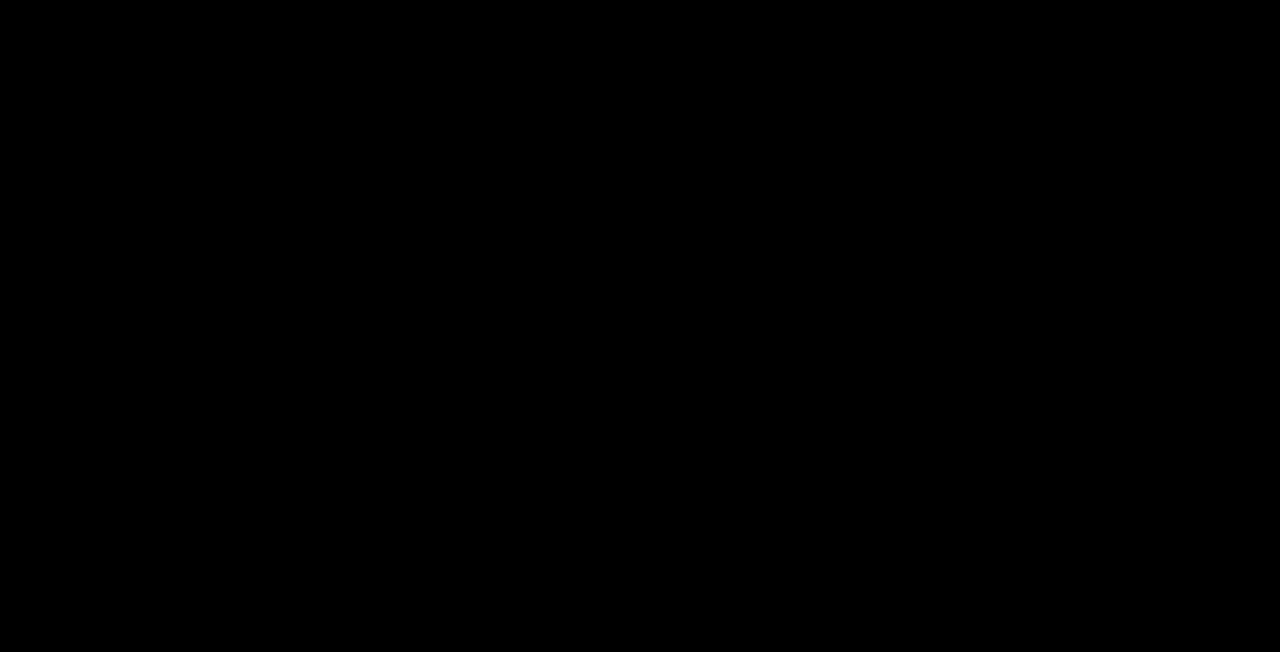
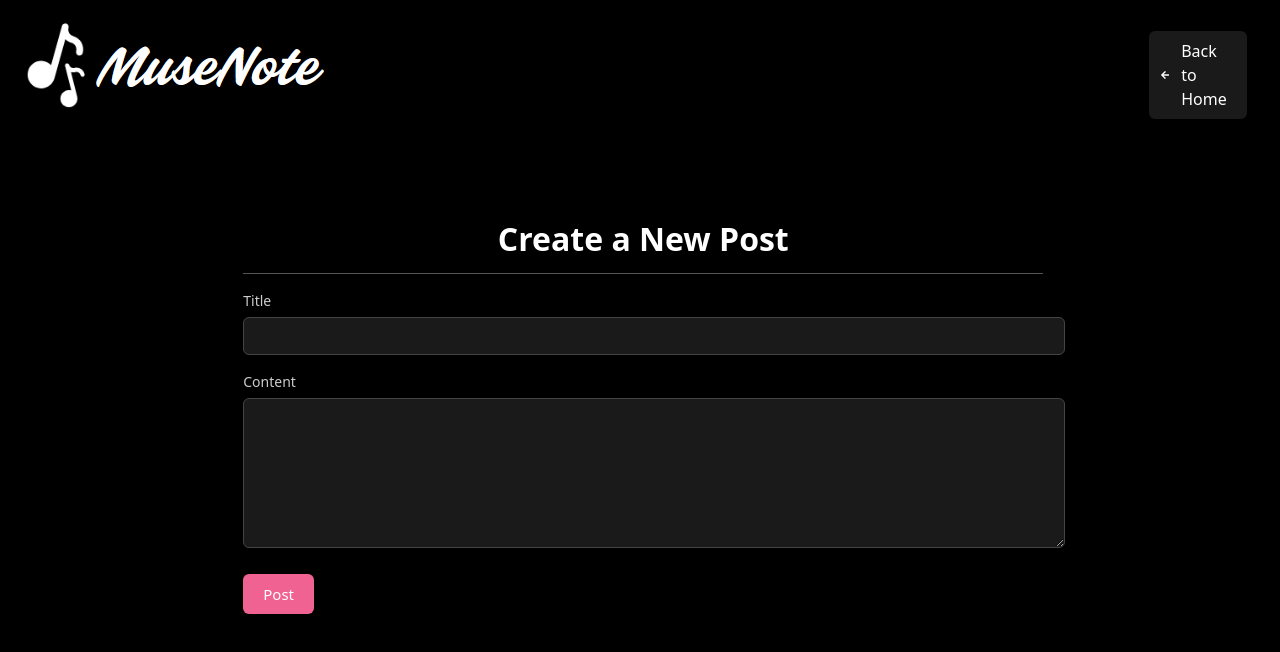
Before and after one commit to vaishke/MuseNote-Frontend, a React (Vite) app in the folder musenote/: page /create in a window 1280 px wide. Before the commit this address had no page. Shown: the top 652 px of the page. Built offline with nearby package versions, Linux system fonts and the light colour scheme.

Commit message:
feat: Post View and Post Create pages with sample data

```diff
--- a/musenote/package.json
+++ b/musenote/package.json
@@ -10,6 +10,9 @@
     "preview": "vite preview"
   },
   "dependencies": {
+    "@fortawesome/fontawesome-svg-core": "^6.7.2",
+    "@fortawesome/free-solid-svg-icons": "^6.7.2",
+    "@fortawesome/react-fontawesome": "^0.2.2",
     "react": "^19.1.0",
     "react-dom": "^19.1.0",
     "react-icon": "^1.0.0",
--- a/musenote/src/App.jsx
+++ b/musenote/src/App.jsx
@@ -5,6 +5,9 @@ import LoginPage from './components/LoginPage';
 import RegisterPage from './components/RegisterPage';
 import HomePage from './components/HomePage';
 import ProfilePage  from './components/ProfilePage';
+import PostView from './components/PostView';
+import PostCreate from './components/PostCreate';
+
 import './App.css';
 
 function App() {
@@ -16,6 +19,8 @@ function App() {
         <Route path="/register" element={<RegisterPage />} />
         <Route path="/home" element={<HomePage />} />
         <Route path="/profile" element={<ProfilePage />} />
+        <Route path="/post" element={<PostView />} />
+        <Route path="/create" element={<PostCreate />} />
       </Routes>
     </Router>
   );
--- a/musenote/src/components/DashboardContent.jsx
+++ b/musenote/src/components/DashboardContent.jsx
@@ -1,6 +1,7 @@
 import React from 'react';
 import { FaPlus } from 'react-icons/fa';
 import PostPreview from './PostPreview';
+import { Link } from 'react-router-dom';
 import './DashboardContent.css';
 
 const DashboardContent = () => {
@@ -12,9 +13,11 @@ const DashboardContent = () => {
           placeholder="Search lyrics..."
           className="search-bar"
         />
-        <button className="add-button" title="Add New Lyrics">
-          <FaPlus size={18} />
-        </button>
+        <Link to="/create">
+          <button className="add-button" title="Add New Lyrics">
+            <FaPlus size={18} />
+          </button>
+        </Link>
       </div>
 
       <div className="posts-section">
--- /dev/null
+++ b/musenote/src/components/PostCreate.css
@@ -0,0 +1,96 @@
+.post-create {
+  color: white;
+  padding: 20px;
+  max-width: 800px;
+  margin: 0 auto;
+}
+
+.form-title {
+  font-size: 32px;
+  text-align: center;
+  margin-bottom: 10px;
+}
+
+.divider {
+  height: 1px;
+  background-color: #555;
+  margin: 16px 0;
+  border: none;
+  width: 100%;
+}
+
+.input-label {
+  display: block;
+  margin-top: 16px;
+  margin-bottom: 6px;
+  font-size: 14px;
+  color: #ccc;
+}
+
+.input-field,
+.textarea-field {
+  width: 100%;
+  background-color: #1a1a1a;
+  color: white;
+  border: 1px solid #444;
+  border-radius: 6px;
+  padding: 10px;
+  font-size: 14px;
+  outline: none;
+}
+
+.input-field:focus,
+.textarea-field:focus {
+  border-color: #888;
+}
+
+.submit-button {
+  margin-top: 20px;
+  background-color: #f06292;
+  color: white;
+  border: none;
+  padding: 10px 20px;
+  font-size: 15px;
+  border-radius: 6px;
+  cursor: pointer;
+  transition: background-color 0.2s ease;
+}
+
+.submit-button:hover {
+  background-color: #ff94b6;
+}
+
+/* Reuse existing styles */
+.top-bar {
+  display: flex;
+  justify-content: space-between;
+  align-items: center;
+  margin-bottom: 30px;
+}
+
+.logo-container {
+  margin-top: -20px;
+  margin-left: -40px;
+  flex-shrink: 0;
+}
+
+.back-home .home-link {
+  display: flex;
+  align-items: center;
+  gap: 8px;
+  color: #fff;
+  text-decoration: none;
+  background-color: #1a1a1a;
+  padding: 8px 12px;
+  border-radius: 6px;
+  transition: background-color 0.2s ease;
+  margin-left: 800px;
+}
+
+.back-home .home-link:hover {
+  background-color: #333;
+}
+
+.home-icon {
+  margin-right: 4px;
+}
--- /dev/null
+++ b/musenote/src/components/PostCreate.jsx
@@ -0,0 +1,64 @@
+import React, { useState } from 'react';
+import { Link } from 'react-router-dom';
+import { FaArrowLeft } from 'react-icons/fa';
+import Logo from './Logo';
+import './PostCreate.css';
+
+const PostCreate = () => {
+  const [title, setTitle] = useState('');
+  const [content, setContent] = useState('');
+
+  const handleSubmit = (e) => {
+    e.preventDefault();
+    // Replace this with actual post logic
+    console.log({ title, content });
+    alert('Post submitted!');
+  };
+
+  return (
+    <div>
+      {/* Header */}
+      <div className="top-bar">
+        <div className="logo-container">
+          <Logo />
+        </div>
+        <div className="back-home">
+          <Link to="/" className="home-link">
+            <FaArrowLeft className="home-icon" />
+            <span>Back to Home</span>
+          </Link>
+        </div>
+      </div>
+
+      {/* Create Post Form */}
+      <div className="post-create">
+        <h1 className="form-title">Create a New Post</h1>
+        <div className="divider"></div>
+
+        <form onSubmit={handleSubmit}>
+          <label className="input-label">Title</label>
+          <input
+            type="text"
+            className="input-field"
+            value={title}
+            onChange={(e) => setTitle(e.target.value)}
+            required
+          />
+
+          <label className="input-label">Content</label>
+          <textarea
+            className="textarea-field"
+            rows="8"
+            value={content}
+            onChange={(e) => setContent(e.target.value)}
+            required
+          ></textarea>
+
+          <button type="submit" className="submit-button">Post</button>
+        </form>
+      </div>
+    </div>
+  );
+};
+
+export default PostCreate;
--- a/musenote/src/components/PostPreview.css
+++ b/musenote/src/components/PostPreview.css
@@ -18,3 +18,14 @@
   font-size: 14px;
   color: #f06292;
 }
+
+.clickable:hover {
+  background-color: #2a2a2a;
+  transform: scale(1.01);
+  box-shadow: 0 0 12px rgba(255, 255, 255, 0.15);
+  transition: all 0.2s ease-in-out;
+}
+
+.clickable {
+  cursor: pointer;
+}
--- a/musenote/src/components/PostPreview.jsx
+++ b/musenote/src/components/PostPreview.jsx
@@ -1,12 +1,19 @@
 import React from 'react';
 import { FaHeart } from 'react-icons/fa';
+import { useNavigate } from 'react-router-dom';
 import './PostPreview.css';
 
-const PostPreview = ({ title, content, likes }) => {
+const PostPreview = ({ postid, title, content, likes }) => {
+  const navigate = useNavigate();
+
+  const handleClick = () => {
+    navigate(`/post/${postid}`);
+  };
+
   return (
-    <div className="post-preview">
+    <div className="post-preview clickable" onClick={handleClick}>
       <h3>{title}</h3>
-      <p>{content}</p>
+      <p>{content.slice(0, 60)}...</p>
       <div className="likes">
         <FaHeart className="heart-icon" /> {likes} likes
       </div>
--- /dev/null
+++ b/musenote/src/components/PostView.css
@@ -0,0 +1,85 @@
+.post-view {
+  color: white;
+  padding: 20px;
+  /* max-width: 800px; */
+  margin: 0 auto;
+}
+
+.top-bar {
+  display: flex;
+  justify-content: space-between;
+  align-items: center;
+  margin-bottom: 30px;
+}
+
+.logo-container {
+    margin-top: -20px;
+    margin-left: -40px;
+    flex-shrink: 0;
+}
+
+.back-home .home-link {
+  display: flex;
+  align-items: center;
+  gap: 8px;
+  color: #fff;
+  text-decoration: none;
+  background-color: #1a1a1a;
+  padding: 8px 12px;
+  border-radius: 6px;
+  transition: background-color 0.2s ease;
+  margin-left: 800px;
+}
+
+.back-home .home-link:hover {
+  background-color: #333;
+}
+
+.home-icon {
+  margin-right: 4px;
+}
+
+.post-title {
+  font-size: 35px;
+  margin-bottom: 10px;
+  text-align: center;
+  margin-top: -50px;
+
+}
+
+  .post-meta {
+  display: flex;
+  justify-content: space-between;
+  font-size: 14px;
+  color: #ccc;
+  margin-bottom: 8px;
+  margin-left: 35px;
+}
+
+.heart-icon {
+  color: #f06292;
+  margin-right: 4px;
+}
+
+.post-tags {
+  font-size: 14px;
+  color: #888;
+  margin-bottom: 20px;
+  margin-left: 35px;
+}
+
+.post-body p {
+  margin-bottom: 12px;
+  margin-left: 40px;
+  line-height: 1.6;
+  white-space: pre-wrap;
+}
+
+.divider {
+  height: 1px;
+  background-color: #555;
+  margin: 16px 0;
+  margin-left: 30px;
+  border: none;
+  width: 100%;
+}
--- /dev/null
+++ b/musenote/src/components/PostView.jsx
@@ -0,0 +1,66 @@
+import React from 'react';
+import { useParams, Link } from 'react-router-dom';
+import { FaArrowLeft, FaHeart } from 'react-icons/fa';
+import Logo from './Logo';
+import './PostView.css';
+
+const PostView = () => {
+  const { postId } = useParams();
+
+  // Mock data - replace with real fetch later
+  const post = {
+    title: 'Sample Post Title',
+    content: `This is a sample lyric line one.\nLine two continues here...\nAnother poetic line.This is a sample lyric line one.\nLine two continues here...\nAnother poetic line.This is a sample lyric line one.\nLine two continues here...\nAnother poetic line.This is a sample lyric line one.\nLine two continues here...\nAnother poetic line.This is a sample lyric line one.\nLine two continues here...\nAnother poetic line.This is a sample lyric line one.\nLine two continues here...\nAnother poetic line.This is a sample lyric line one.\nLine two continues here...\nAnother poetic line.This is a sample lyric line one.\nLine two continues here...\nAnother poetic line.This is a sample lyric line one.\nLine two continues here...\nAnother poetic line.This is a sample lyric line one.\nLine two continues here...\nAnother poetic line.This is a sample lyric line one.\nLine two continues here...\nAnother poetic line.This is a sample lyric line one.\nLine two continues here...\nAnother poetic line.`,
+    username: 'lyric_master',
+    likes: 42,
+    genre: 'Pop',
+    tag1: '#love',
+    tag2: '#dreams',
+  };
+
+  return (
+    <div>
+      {/* Header Section */}
+      <div className="top-bar">
+        <div className="logo-container">
+          <Logo />
+        </div>
+        <div className="back-home">
+          <Link to="/" className="home-link">
+            <FaArrowLeft className="home-icon" />
+            <span>Back to Home</span>
+          </Link>
+        </div>
+      </div>
+
+      {/* Post Content Section */}
+      <div className="post-view">
+        <h1 className="post-title">{post.title}</h1>
+        <div className="divider"></div> {/* Line below title */}
+
+        <div className="post-meta">
+          <span className="username">Posted by: @{post.username}</span>
+          <span className="likes">
+            <FaHeart className="heart-icon" /> {post.likes} likes
+          </span>
+        </div>
+        <div className="post-tags">
+          <span>{post.genre}</span> <span>{post.tag1}</span> <span>{post.tag2}</span>
+        </div>
+        <div className="divider"></div> {/* Line below post-meta */}
+
+        {/* <div className="post-tags">
+          <span>{post.genre}</span> <span>{post.tag1}</span> <span>{post.tag2}</span>
+        </div> */}
+        <div className="post-body">
+          {post.content.split('\n').map((line, index) => (
+            <p key={index}>{line}</p>
+          ))}
+  </div>
+</div>
+
+    </div>
+  );
+};
+
+export default PostView;
--- a/musenote/src/components/RegisterPage.css
+++ b/musenote/src/components/RegisterPage.css
@@ -10,6 +10,7 @@
 .logo-section {
   margin-bottom: 5px;
   margin-left: -560px;
+  margin-top: 100px;
 }
 
 .register-form-container {
--- a/musenote/src/components/RegisterPage.jsx
+++ b/musenote/src/components/RegisterPage.jsx
@@ -6,9 +6,10 @@ const RegisterPage = () => {
   const [username, setUsername] = useState('');
   const [email, setEmail] = useState('');
   const [password, setPassword] = useState('');
+  const [bio, setBio] = useState('');
 
   const handleRegister = () => {
-    console.log('Register attempt:', username, email, password);
+    console.log('Register attempt:', username, email, password, bio);
   };
 
   return (
@@ -40,6 +41,13 @@ const RegisterPage = () => {
             onChange={(e) => setPassword(e.target.value)}
             className="register-input"
           />
+          <input
+            type="text"
+            placeholder="Bio"
+            value={bio}
+            onChange={(e) => setBio(e.target.value)}
+            className="register-input"
+          />
           <button onClick={handleRegister} className="register-button">
             Register
           </button>
```
Also changed, not shown: 1 other file (tests, documents, lock files or other folders).
